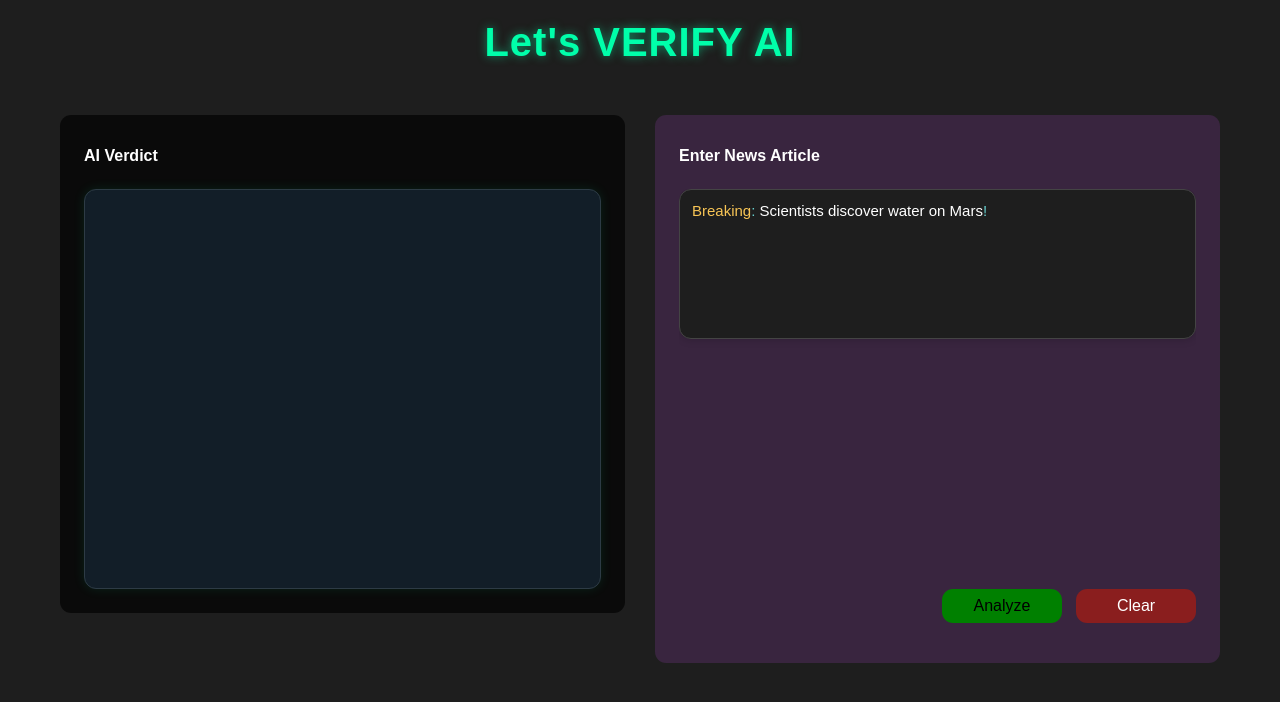
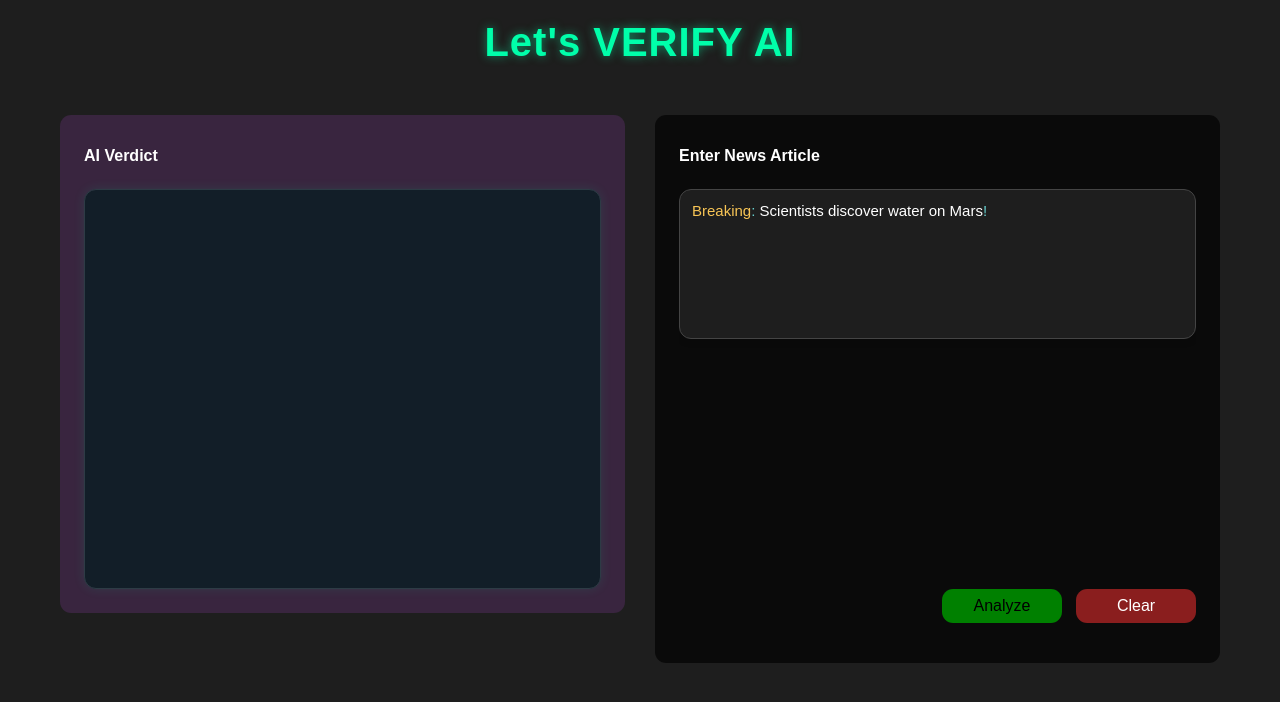
Before and after one commit to derek-aman/Verify-AI, a React (Vite) app in the folder frontend/: page / in a window 1280 px wide. Shown: the top 702 px of the page. Built offline with nearby package versions, Linux system fonts and the light colour scheme.

Commit message:
Update App.jsx

```diff
--- a/frontend/src/App.jsx
+++ b/frontend/src/App.jsx
@@ -64,7 +64,7 @@ function App() {
     <div className="app scrollable">
       <h1 className="header gradient-text">Let's VERIFY AI</h1>
       <main className="container">
-        <div className="section left">
+        <div className="section right">
           <div className="section-label"> AI Verdict</div>
           <div className="verdict-box">
             <Markdown rehypePlugins={[rehypeHighlight]}>{verdict}</Markdown>
@@ -73,7 +73,7 @@ function App() {
           </div>
         </div>
 
-        <div className="section right">
+        <div className="section left">
           <div className="section-label"> Enter News Article</div>
           <div className="code-box">
             <Editor
```
